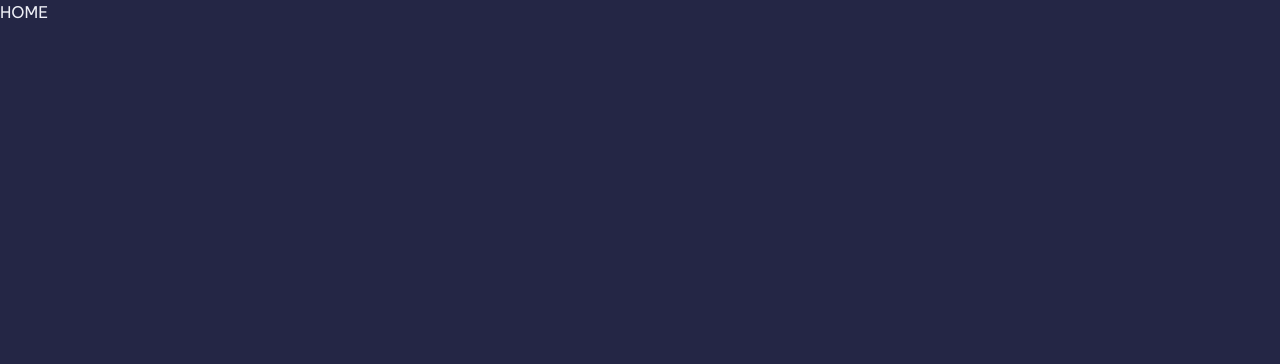
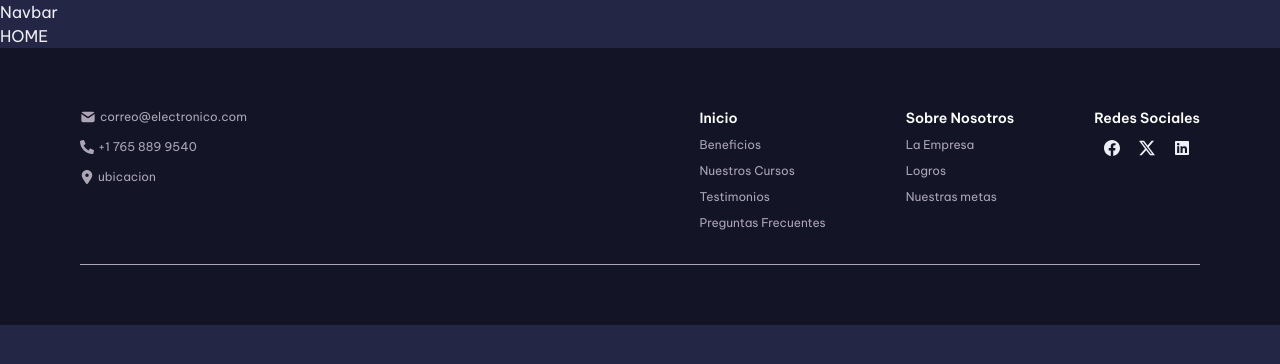
Before and after one commit to DevCore-PF/ProyectoFinalFront, a Next.js app in the folder front/: page / in a window 1280 px wide. Shown: the top 364 px of the page. Built offline with nearby package versions, Linux system fonts and the light colour scheme; a web font is replaced by a local one.

Commit message:
footer created

```diff
--- a/front/app/page.tsx
+++ b/front/app/page.tsx
@@ -1,5 +1,15 @@
+import Footer from "@/components/Footer";
+import Navbar from "@/components/Navbar";
+
 export default function Home() {
-  return <main>
-    <h1>HOME</h1>
-  </main>;
+  return (
+    <>
+      <Navbar />
+      <main>
+        <h1>HOME</h1>
+      </main>
+
+      <Footer />
+    </>
+  );
 }
--- a/front/components/Footer.tsx
+++ b/front/components/Footer.tsx
@@ -1,7 +1,76 @@
-import React from "react";
+import { TbMailFilled } from "react-icons/tb";
+import { FaPhoneAlt } from "react-icons/fa";
+import { FaLocationDot } from "react-icons/fa6";
+import { BsFacebook } from "react-icons/bs";
+import { BsTwitterX } from "react-icons/bs";
+import { FaLinkedin } from "react-icons/fa6";
+import Link from "next/link";
 
 const Footer = () => {
-  return <div>Footer</div>;
+  return (
+    <>
+      <div className="flex flex-col bg-footer pb-5">
+        <div className=" flex flex-row justify-between px-20 pt-15 bg-footer flex-wrap gap-10">
+          {/* Este es el contenedor q divide la seccion de las columnas en 2  */}
+
+          <div className="flex flex-col text-gray-dark text-[12px] gap-3">
+            {/* Contenedor izquierdo */}
+            <div className="flex flex-row items-center gap-1">
+              {" "}
+              <TbMailFilled size={16} />
+              <p>correo@electronico.com</p>
+            </div>
+            <div className="flex flex-row items-center gap-1">
+              <FaPhoneAlt size={14} />
+              <p>+1 765 889 9540</p>
+            </div>
+            <div className="flex flex-row items-center gap-1">
+              <FaLocationDot size={14} />
+              <p>ubicacion</p>
+            </div>
+          </div>
+
+          <div className="flex flex-row gap-20 flex-wrap">
+            {/* contenedor derecho */}
+            <div className="flex flex-col text-[#ABA5B6] gap-2 text-[12px] font-normal">
+              {/* columna izq-der */}
+              <p className="text-white font-semibold text-sm">Inicio</p>
+              <Link href="/">Beneficios</Link>
+              <Link href="/">Nuestros Cursos</Link>
+              <Link href="/">Testimonios</Link>
+              <Link href="/">Preguntas Frecuentes</Link>
+            </div>
+            <div className="flex flex-col text-[#ABA5B6] gap-2 text-[12px] font-normal">
+              {/* columna cntr-der */}
+              <p className="text-white font-semibold text-sm">Sobre Nosotros</p>
+
+              <Link href="/">La Empresa</Link>
+              <Link href="/">Logros</Link>
+              <Link href="/">Nuestras metas</Link>
+            </div>
+            <div>
+              {/* columna der-der */}
+              <p className="text-white font-semibold text-sm">Redes Sociales</p>
+              <div className="flex flex-row justify-around pt-3">
+                <Link target="_blank" href="https://www.facebook.com">
+                  <BsFacebook />
+                </Link>
+                <Link target="_blank" href="https://www.x.com">
+                  <BsTwitterX />
+                </Link>
+                <Link target="_blank" href="https://www.linkedin.com">
+                  <FaLinkedin />
+                </Link>
+              </div>
+            </div>
+          </div>
+        </div>
+        <div className="pb-10 pt-8 px-20">
+          <hr className="border border-t-0 h-px border-gray-dark" />
+        </div>
+      </div>
+    </>
+  );
 };
 
 export default Footer;
```
